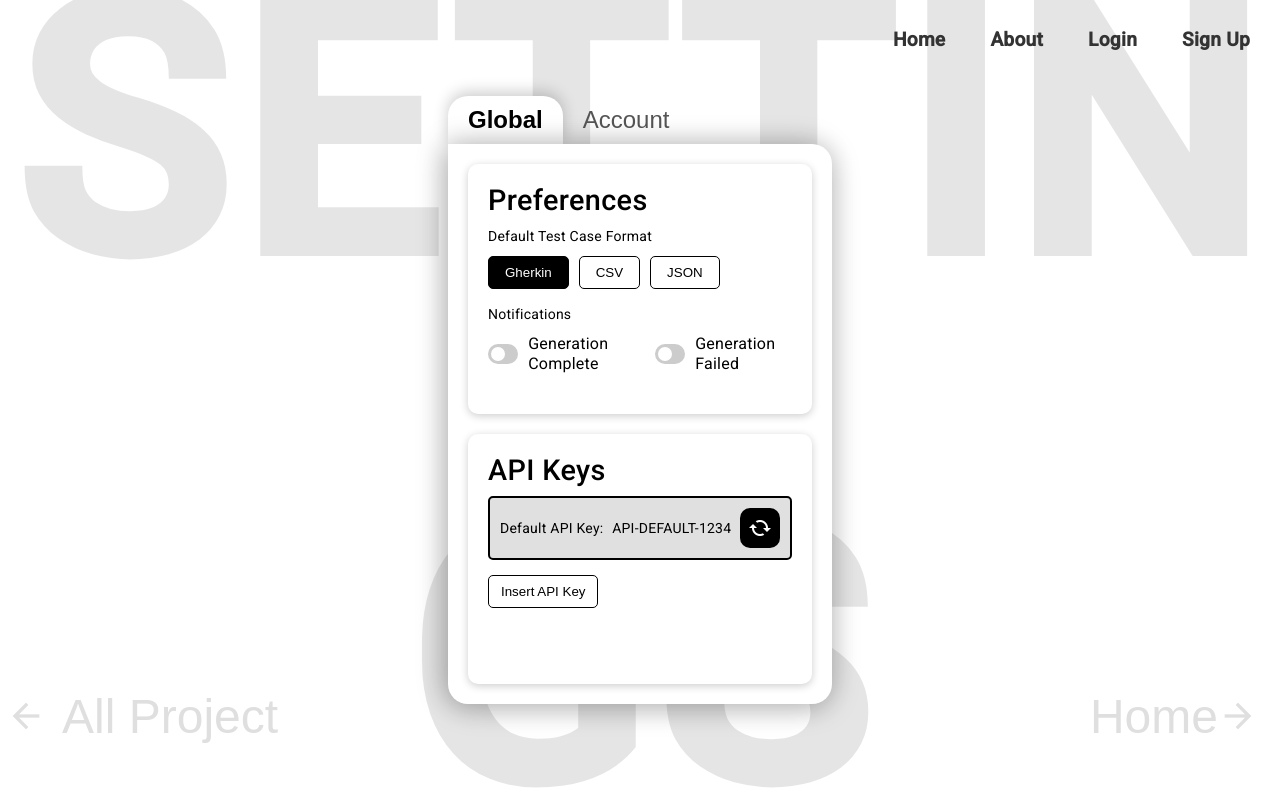
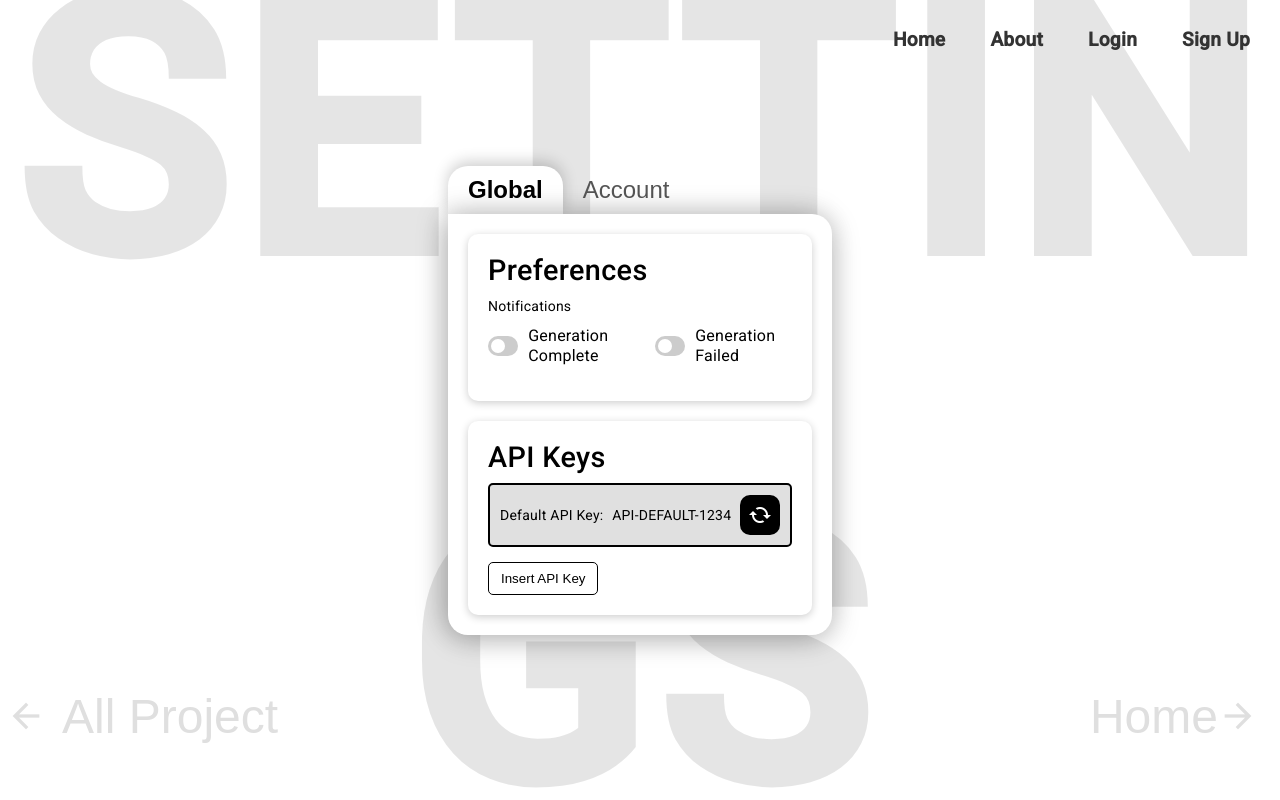
Before and after one commit to Kowa1ak/Diploma, an Angular app: page /settings in a window 1280 px wide. Built offline with nearby package versions, Linux system fonts and the light colour scheme.

Commit message:
fix layout page settings (global/account)

```diff
--- a/src/app/settings/account/account.component.css
+++ b/src/app/settings/account/account.component.css
@@ -1,6 +1,7 @@
 /* Добавьте стили для account секции или оставьте пустым для плейсхолдера */
 .account-content {
-  padding: 20px;
+
+  padding:  20px;
 }
 
 .account-card {
@@ -72,7 +73,7 @@
 .card-footer {
   position: absolute;
   right: 20px;
-  bottom: 20px;
+  top: 20px; /* вместо bottom */
   text-align: right;
 }
 
--- a/src/app/settings/global/global.component.css
+++ b/src/app/settings/global/global.component.css
@@ -1,5 +1,5 @@
 .section {
-  flex: 1;
+  /* flex: 1;  удалено, высота будет по содержимому */
   padding: 20px; /* внутренний отступ секции */
   background: #ffffff;
   border-radius: 10px;
@@ -131,7 +131,7 @@ input:checked + .slider:before {
 }
 
 .global-columns .section {
-  flex: 1;
+  /* flex: 1;  удалено */
 }
 
 /* Кнопочная группа для API ключей */
--- a/src/app/settings/global/global.component.html
+++ b/src/app/settings/global/global.component.html
@@ -3,32 +3,6 @@
     <!-- Preferences Section -->
     <section class="section preferences">
       <h2>Preferences</h2>
-      <div class="form-group">
-        <label for="testCaseFormat">Default Test Case Format</label>
-        <div class="button-group formats">
-          <button
-            type="button"
-            [ngClass]="{ selected: selectedTestCaseFormat === 'Gherkin' }"
-            (click)="selectedTestCaseFormat = 'Gherkin'"
-          >
-            Gherkin
-          </button>
-          <button
-            type="button"
-            [ngClass]="{ selected: selectedTestCaseFormat === 'CSV' }"
-            (click)="selectedTestCaseFormat = 'CSV'"
-          >
-            CSV
-          </button>
-          <button
-            type="button"
-            [ngClass]="{ selected: selectedTestCaseFormat === 'JSON' }"
-            (click)="selectedTestCaseFormat = 'JSON'"
-          >
-            JSON
-          </button>
-        </div>
-      </div>
       <div class="form-group">
         <label>Notifications</label>
         <div class="switch-group">
--- a/src/app/settings/settings.component.css
+++ b/src/app/settings/settings.component.css
@@ -47,7 +47,7 @@ h1 {
 
 .tab-content {
   width: 30%;
-  height: 70%;
+  height: auto;
   background: #fff;
   border-top-left-radius: 0;
   border-top-right-radius: 20px;
```
